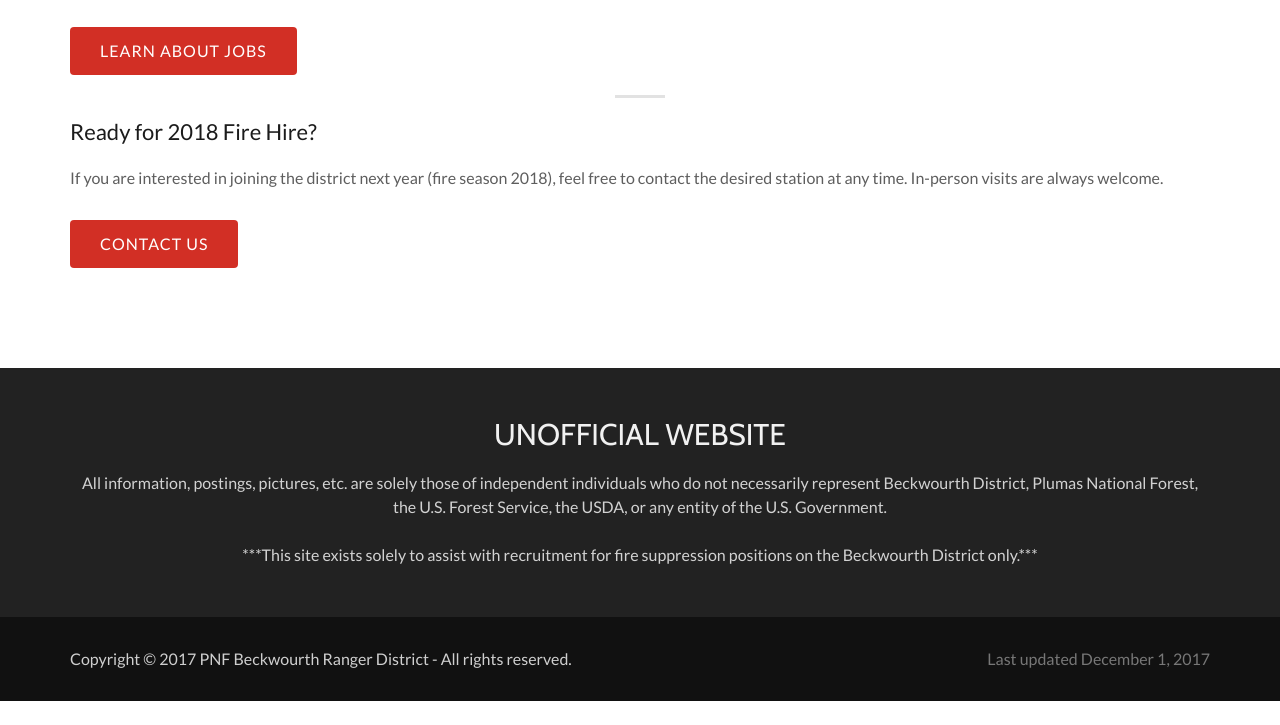
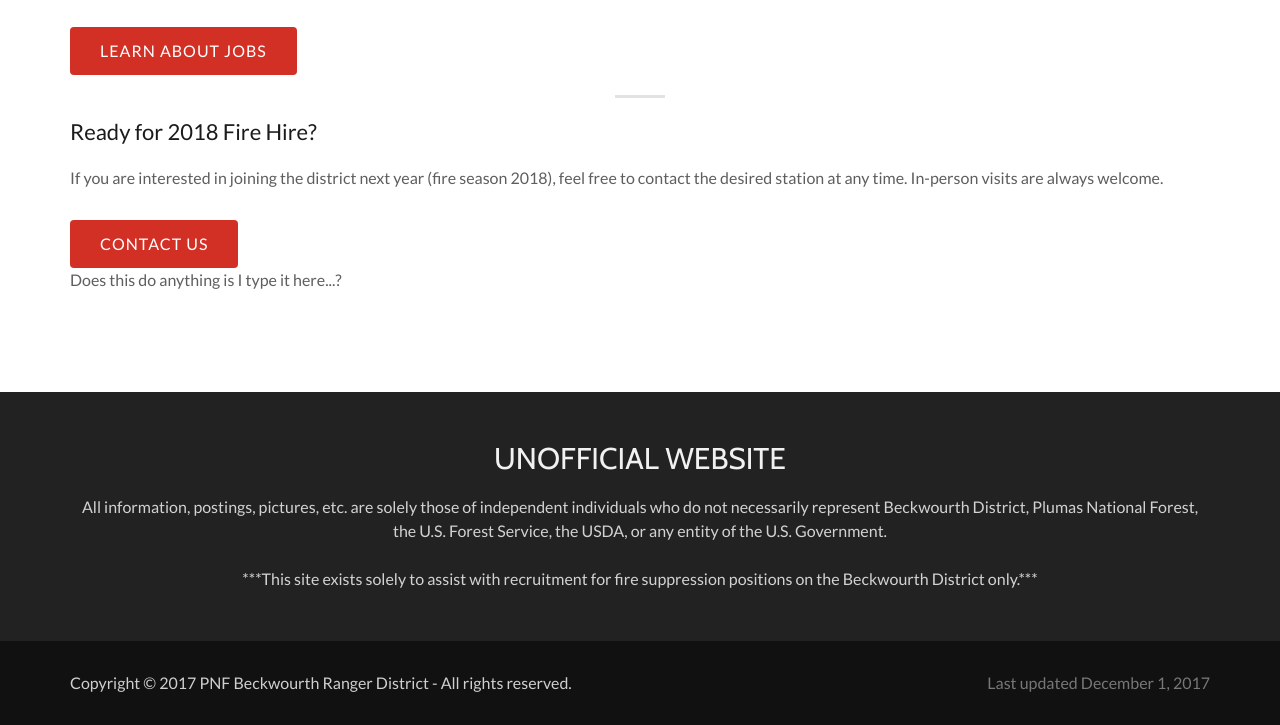
Before and after one commit to kendall-lewis/bkrdfiresuppression, a plain HTML site: page index.html in a window 1280 px wide. Shown: the part 1290-2015 px from the top of the page. Before the commit the page ends 1991 px from the top, so only its background shows below. Drawn offline with nearby package versions, Linux system fonts and the light colour scheme.

Commit message:
adding random comment for testing purposes

```diff
--- a/index.html
+++ b/index.html
@@ -101,6 +101,7 @@
                     <h4 class="sub-section-heading">Ready for 2018 Fire Hire?</h4>
                     <p class="add-margin-bottom">If you are interested in joining the district next year (fire season 2018), feel free to contact the desired station at any time.  In-person visits are always welcome.</p>
                     <a href="http://bkrdfiresuppression.com/contactus" class="btn btn-primary btn-xl">Contact Us</a>
+                    <p>Does this do anything is I type it here...?</p>
                 </div>
             </div>
         </div>
```
